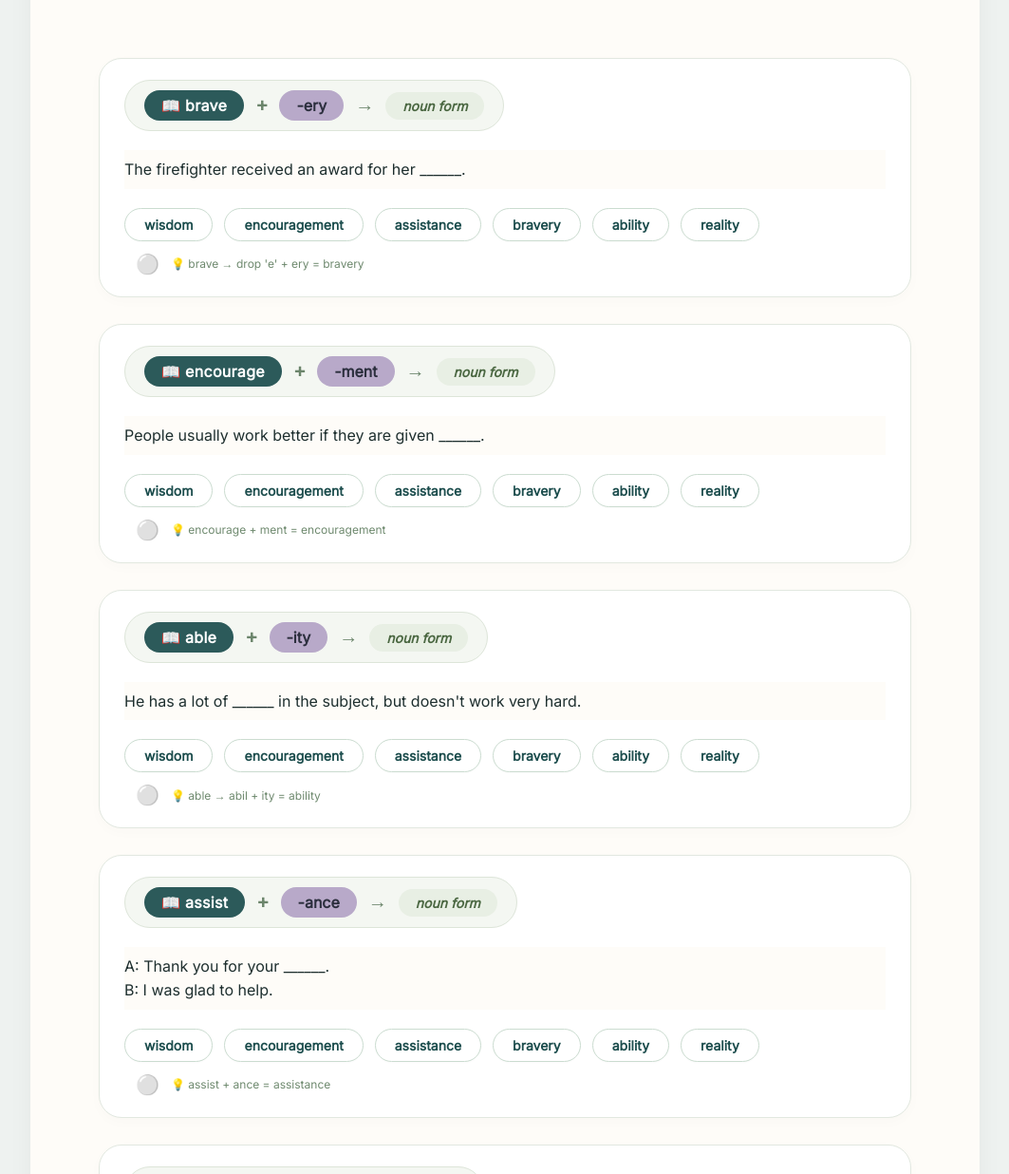
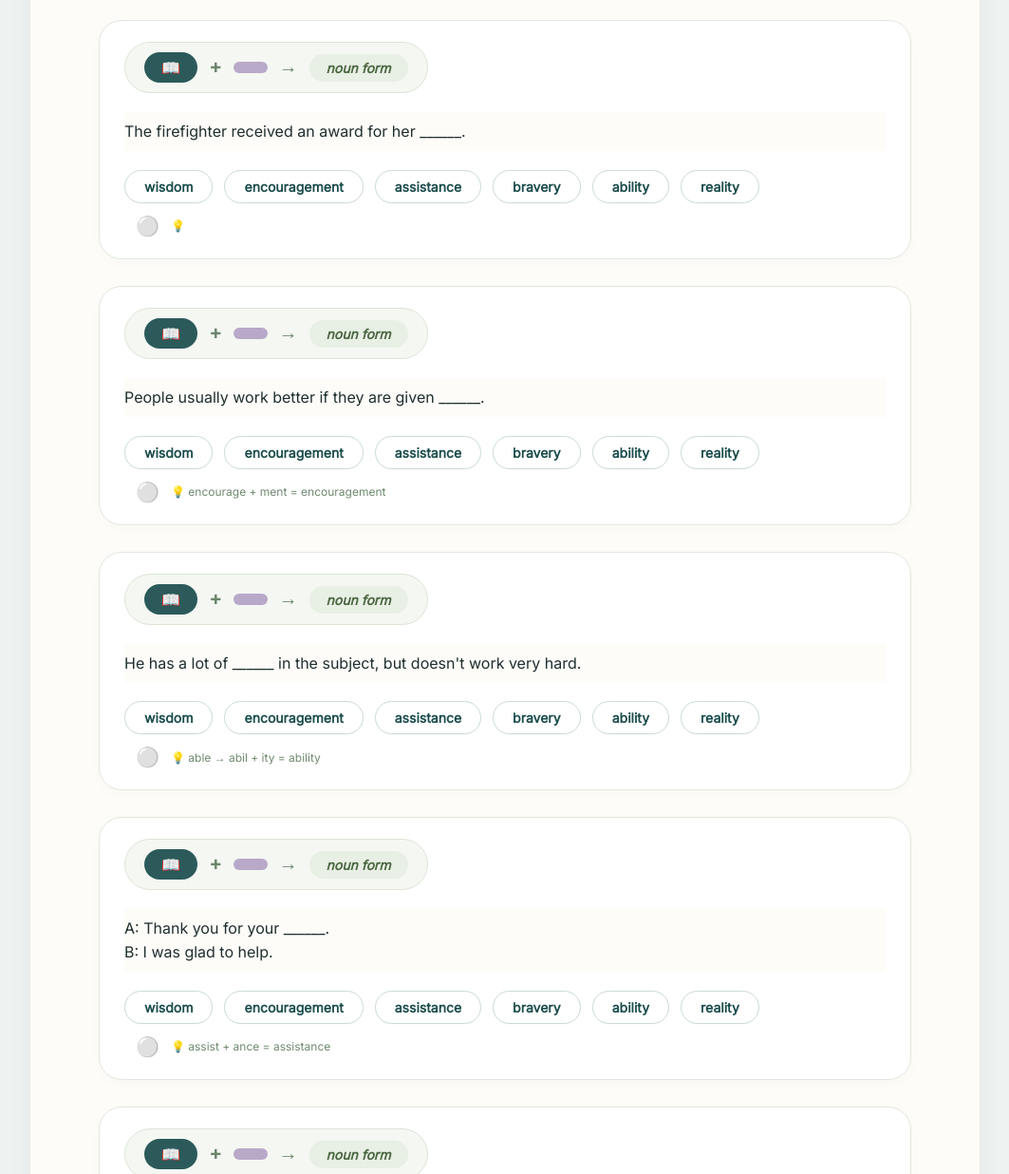
Before and after one commit to zufarsayfullo-sys/uppervocabnounsuffix, a plain HTML site: page index.html in a window 1280 px wide. Shown: the part 201-1437 px from the top of the page at 95% size, without its empty margins (108-1171 px from the left). Drawn offline with nearby package versions, Linux system fonts and the light colour scheme; a web font is replaced by a local one.

Commit message:
Update index.html

````diff
--- a/index.html
+++ b/index.html
@@ -1,5 +1,3 @@
-Here is an HTML document that creates a drag-and-drop style quiz where students select the correct noun from a word bank displayed above each question.
-```html
 <!DOCTYPE html>
 <html lang="en">
 <head>
@@ -317,43 +315,30 @@ Here is an HTML document that creates a drag-and-drop style quiz where students
     // Each question: root word, suffix, correct noun, sentence
     const questionsData = [
         {
-            root: "brave",
-            suffix: "-ery",
                    correctAnswer: "bravery",
             sentence: "The firefighter received an award for her ______.",
-            hint: "brave → drop 'e' + ery = bravery"
                    },
         {
-            root: "encourage",
-            suffix: "-ment",
                      correctAnswer: "encouragement",
             sentence: "People usually work better if they are given ______.",
             hint: "encourage + ment = encouragement"
         },
         {
-            root: "able",
-            suffix: "-ity",
                         correctAnswer: "ability",
             sentence: "He has a lot of ______ in the subject, but doesn't work very hard.",
             hint: "able → abil + ity = ability"
         },
         {
-            root: "assist",
-            suffix: "-ance",
                         correctAnswer: "assistance",
             sentence: "A: Thank you for your ______.<br>B: I was glad to help.",
             hint: "assist + ance = assistance"
         },
         {
-            root: "real",
-            suffix: "-ity",
                         correctAnswer: "reality",
             sentence: "I dream of being a pop star, but in ______ I know it isn't very likely.",
             hint: "real + ity = reality"
         },
         {
-            root: "wise",
-            suffix: "-dom",
                        correctAnswer: "wisdom",
             sentence: "Older people have greater ______ because of their life experience.",
             hint: "wise → wis + dom = wisdom"
````
Lines whose indentation alone changed are shown as unchanged.
